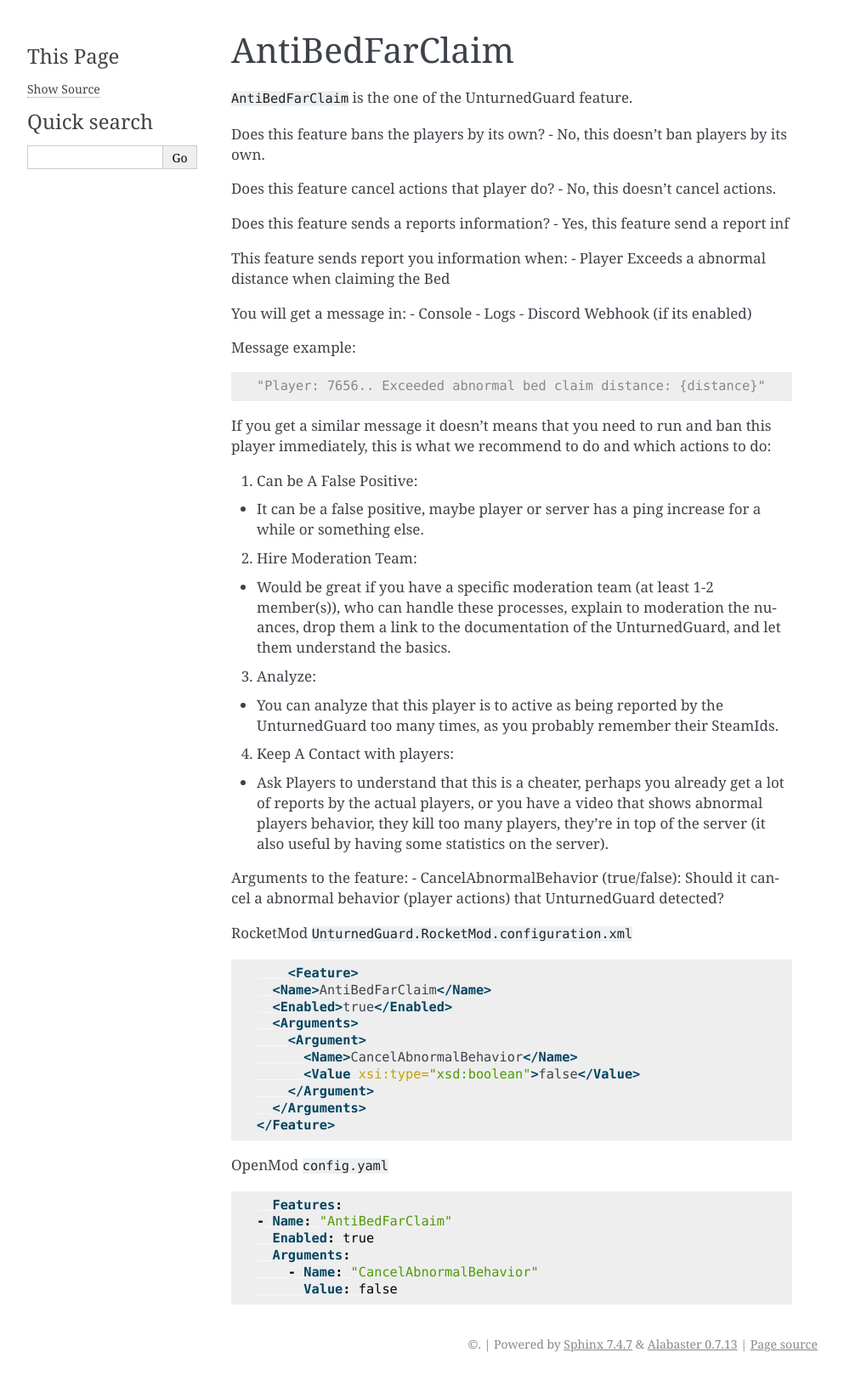
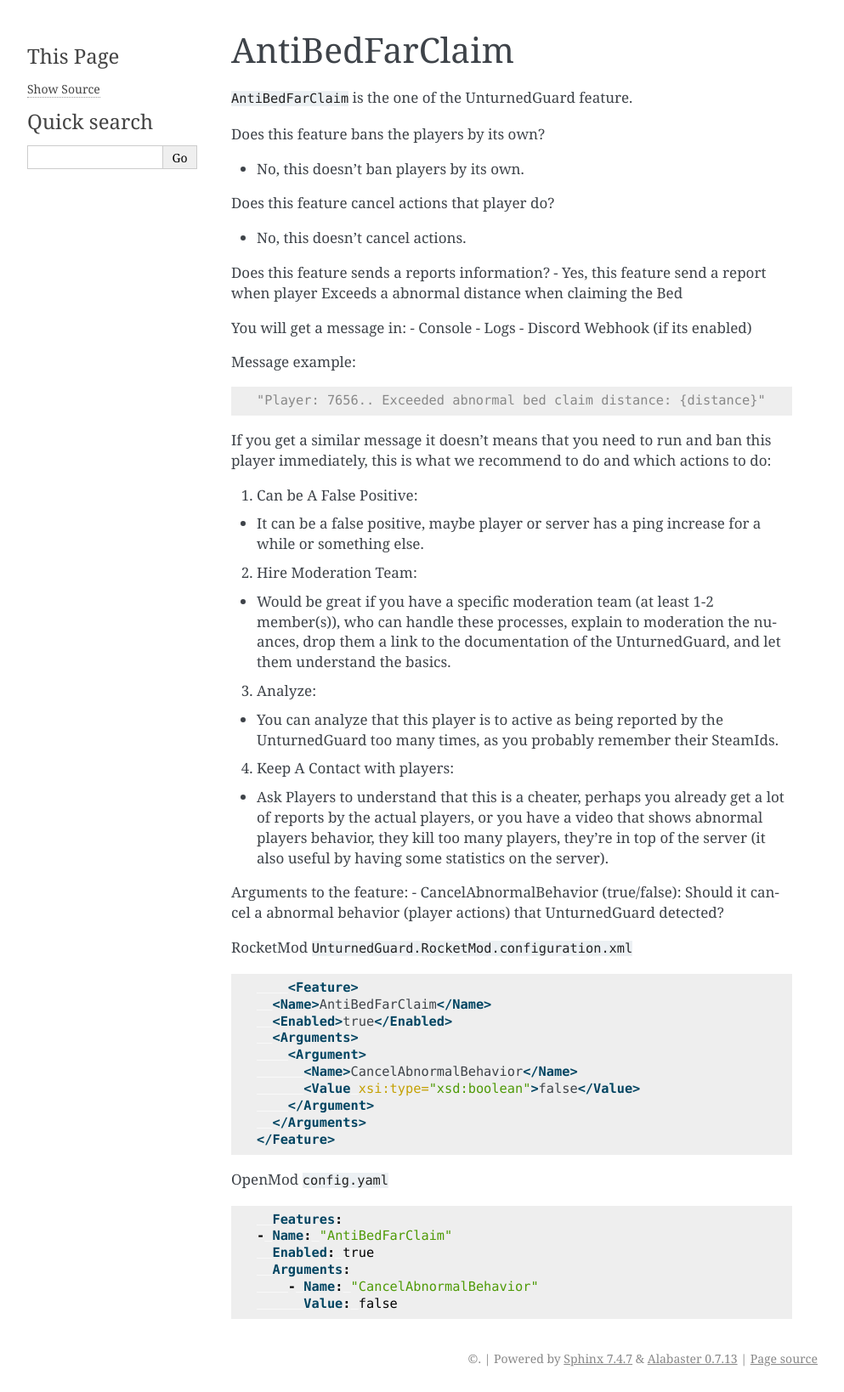
Before and after one commit to UnturnedGuard/UnturnedGuard-docs, a Sphinx documentation site: the page built from docs/features/antibedfarclaim.rst, in a window 1280 px wide. Shown: the whole page at 85% size, without its empty margins (148-1141 px from the left). Built offline with Sphinx 7.4.7, drawn with Linux system fonts in a browser that asks for light colours; pages that are not in the unit, such as notebooks, are missing from menus.

Commit message:
Update antibedfarclaim.rst

```diff
--- a/docs/features/antibedfarclaim.rst
+++ b/docs/features/antibedfarclaim.rst
@@ -4,16 +4,15 @@ AntiBedFarClaim
 ``AntiBedFarClaim`` is the one of the UnturnedGuard feature.
 
 Does this feature bans the players by its own?
+
 - No, this doesn't ban players by its own.
 
 Does this feature cancel actions that player do?
+
 - No, this doesn't cancel actions.
 
 Does this feature sends a reports information?
-- Yes, this feature send a report inf
-
-This feature sends report you information when:
-- Player Exceeds a abnormal distance when claiming the Bed
+- Yes, this feature send a report when player Exceeds a abnormal distance when claiming the Bed
 
 You will get a message in:
 - Console
```
